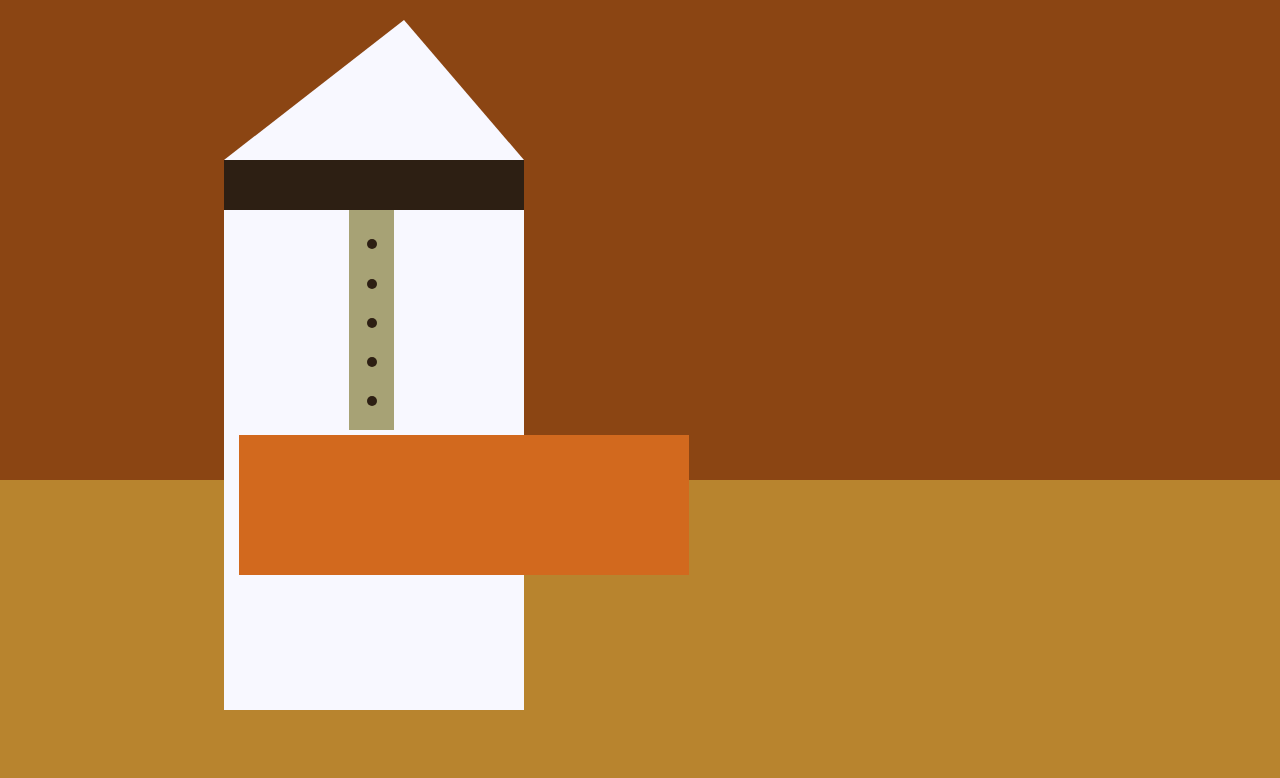
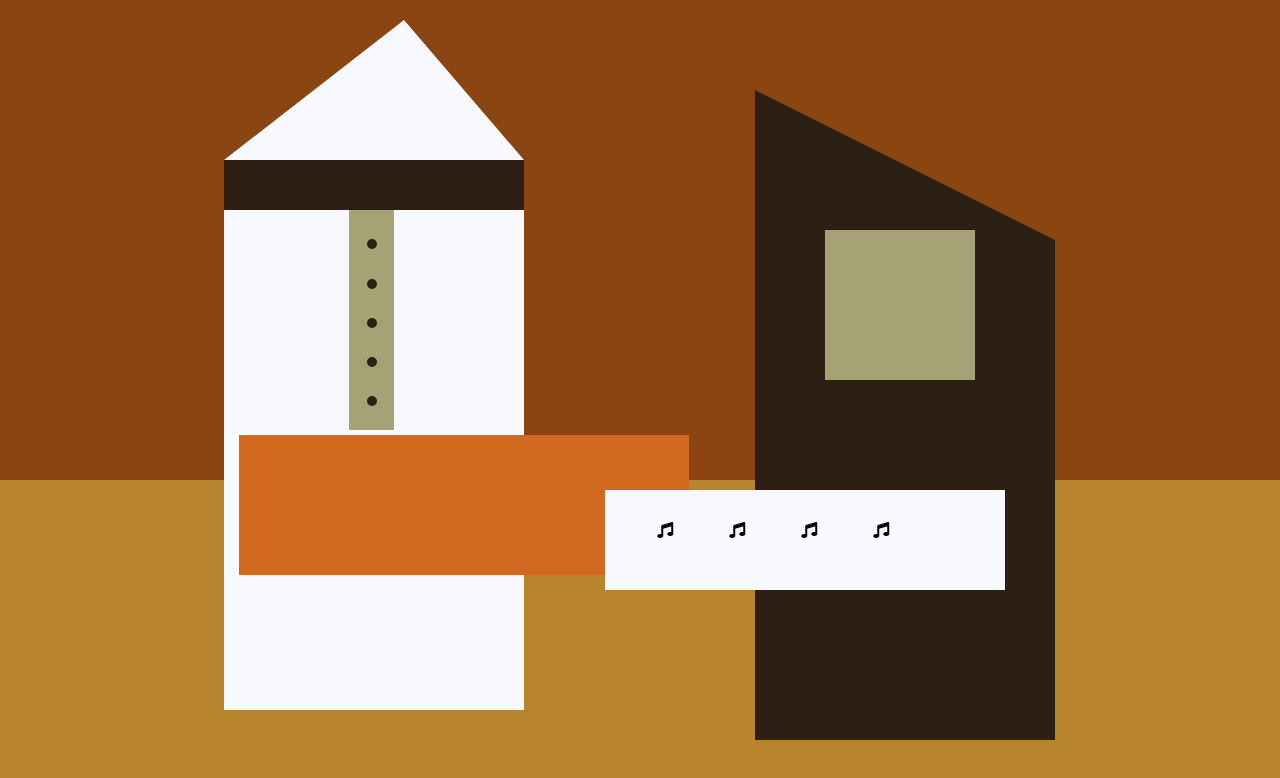
Before and after one commit to suba-muthu/picasso_painting, a plain HTML site: page index.html in a window 1280 px wide. Drawn offline with Linux system fonts and the light colour scheme.

Commit message:
styled the id of black-character div element

```diff
--- a/index.html
+++ b/index.html
@@ -27,6 +27,21 @@
             </div>
             <div id="tan-table"></div>
         </div>
+        <div id="black-character">
+            <div id="black-hat"></div>
+            <div id="gray-mask">
+                <div class="eyes left"></div>
+                <div class="eyes right"></div>
+            </div>
+            <div id="white-paper">
+                <i class="fas fa-music"></i>
+                <i class="fas fa-music"></i>
+                <i class="fas fa-music"></i>
+                <i class="fas fa-music"></i>
+            </div>
+        </div>
+        <div id="blue-left" class="blue"></div>
+        <div id="blue-right" class="blue"></div>
     </div>
 </body>
 </html>
--- a/styles.css
+++ b/styles.css
@@ -74,3 +74,55 @@ body {
     left: 15px;
     z-index: 1;
 }
+
+#black-character {
+    width: 300px;
+    height: 500px;
+    background-color: rgb(45, 31, 19);
+    position: absolute;
+    top: 30%;
+    left: 59%;
+}
+
+#black-hat {
+    width: 0;
+    height: 0;
+    border-style: solid;
+    border-width: 150px 0 0 300px;
+    border-top-color: transparent;
+    border-right-color: transparent;
+    border-bottom-color: transparent;
+    border-left-color: rgb(45, 31, 19);
+    position: absolute;
+    top: -150px;
+    left: 0;
+}
+
+#gray-mask {
+    width: 150px;
+    height: 150px;
+    background-color: rgb(167, 162, 117);
+    position: absolute;
+    top: -10px;
+    left: 70px;
+}
+
+#white-paper {
+    width: 400px;
+    height: 100px;
+    background-color: ghostwhite;
+    position: absolute;
+    top: 250px;
+    left: -150px;
+    z-index: 1;
+}
+
+.fa-music {
+    display: inline-block;
+    margin-top: 8%;
+    margin-left: 13%;
+}
+
+.blue {
+    background-color: #1E09FF;
+}
```
